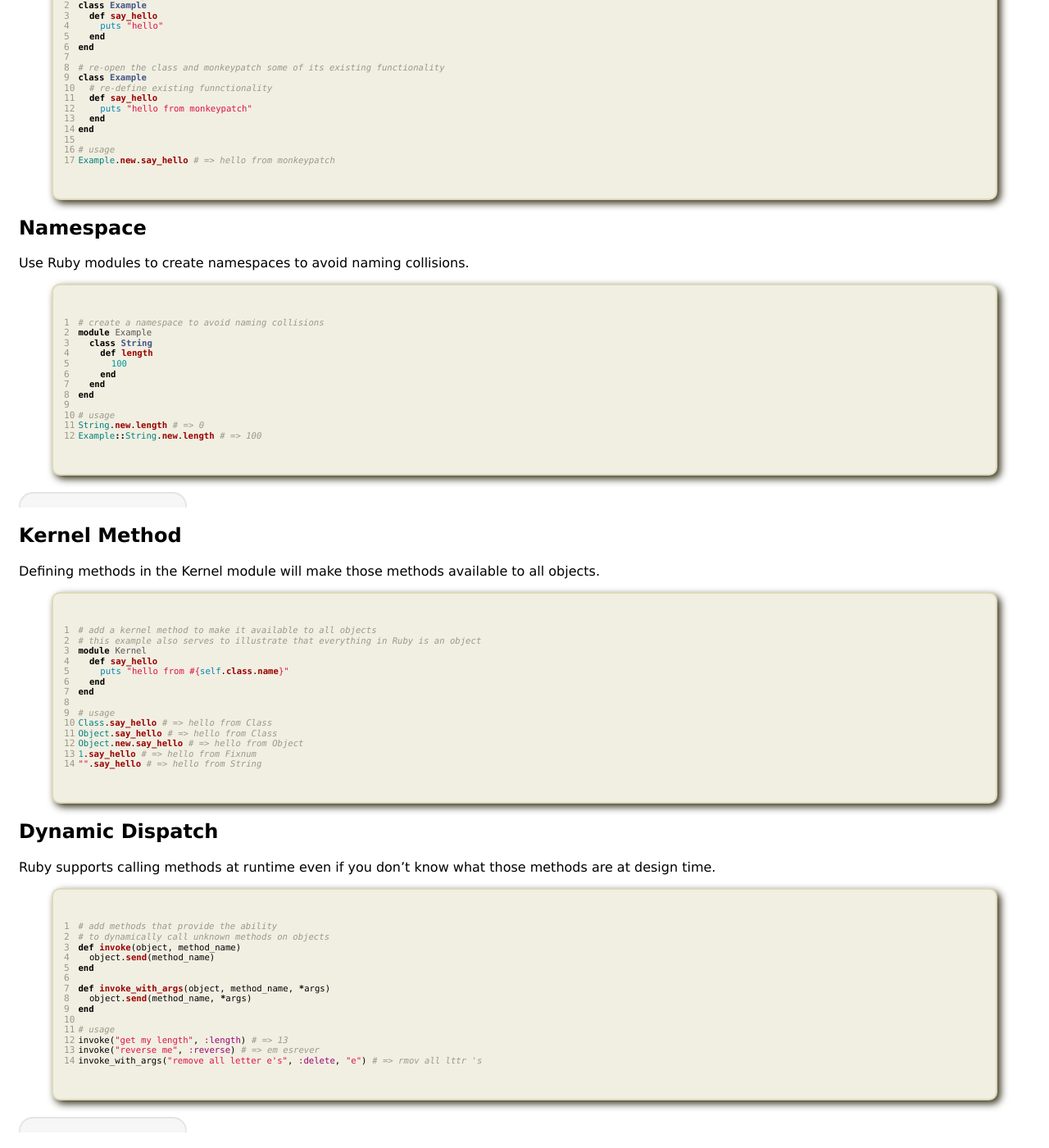
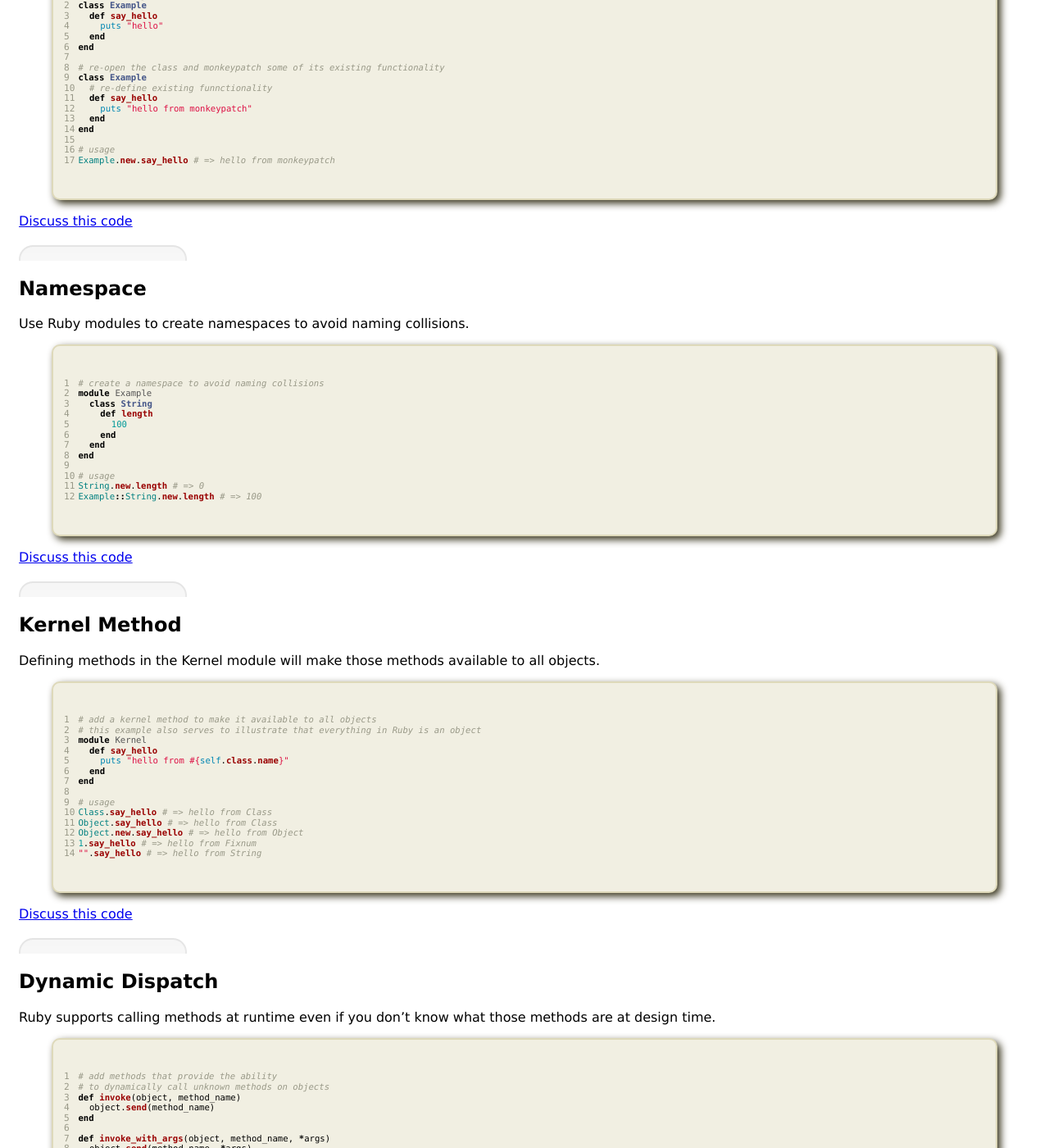
Before and after one commit to hopsoft/hopsoft.github.io, a Jekyll site: the page built from _posts/2011-01-11-ruby-metaprogramming-idioms.markdown, in a window 1280 px wide and 1400 px high, scrolled down 1131 px. Shown: the whole window at 82% size. Built offline with Jekyll 4.4.1, drawn with Linux system fonts in a browser that asks for light colours; some of the changed text lies outside the part shown.

Commit message:
Added gists to all the code examples.

```diff
--- a/_posts/2011-01-11-ruby-metaprogramming-idioms.markdown
+++ b/_posts/2011-01-11-ruby-metaprogramming-idioms.markdown
@@ -12,6 +12,9 @@ I recently finished the book [Metaprogramming Ruby](http://pragprog.com/titles/p
 The idioms defined in the book are so helpful as a reference, I wanted to create a lexicon based on them for my own personal use.
 
 Perhaps you will find it useful too.
+
+
+
 
 {% include section_divider.html %}
 <a name="open_classes"></a>
@@ -55,6 +58,9 @@ end
 {% endhighlight %}
 [Discuss this code](https://gist.github.com/774061)
 
+
+
+
 {% include section_divider.html %}
 <a name="monkeypatch"></a>
 ## Monkeypatch
@@ -78,8 +84,13 @@ end
 # usage
 Example.new.say_hello # => hello from monkeypatch
 {% endhighlight %}
+[Discuss this code](https://gist.github.com/774105)
 
 
+
+
+{% include section_divider.html %}
+<a name="namespace"></a>
 ## Namespace
 Use Ruby modules to create namespaces to avoid naming collisions.
 {% highlight ruby linenos %}
@@ -96,6 +107,9 @@ end
 String.new.length # => 0
 Example::String.new.length # => 100
 {% endhighlight %}
+[Discuss this code](https://gist.github.com/774118)
+
+
 
 
 {% include section_divider.html %}
@@ -118,7 +132,13 @@ Object.new.say_hello # => hello from Object
 1.say_hello # => hello from Fixnum
 "".say_hello # => hello from String
 {% endhighlight %}
+[Discuss this code](https://gist.github.com/774638)
 
+
+
+
+{% include section_divider.html %}
+<a name="dynamic_dispatch"></a>
 ## Dynamic Dispatch
 Ruby supports calling methods at runtime even if you don't know what those methods are at design time.
 {% highlight ruby linenos %}
@@ -137,6 +157,10 @@ invoke("get my length", :length) # => 13
 invoke("reverse me", :reverse) # => em esrever
 invoke_with_args("remove all letter e's", :delete, "e") # => rmov all lttr 's
 {% endhighlight %}
+[Discuss this code](https://gist.github.com/774813)
+
+
+
 
 {% include section_divider.html %}
 <a name="pattern_dispatch"></a>
@@ -174,6 +198,9 @@ end
 # mothers_maiden_name = brown
 # drag_queen_name = muffin brown
 {% endhighlight %}
+[Discuss this code](https://gist.github.com/776726)
+
+
 
 
 ## Dynamic Method
```
